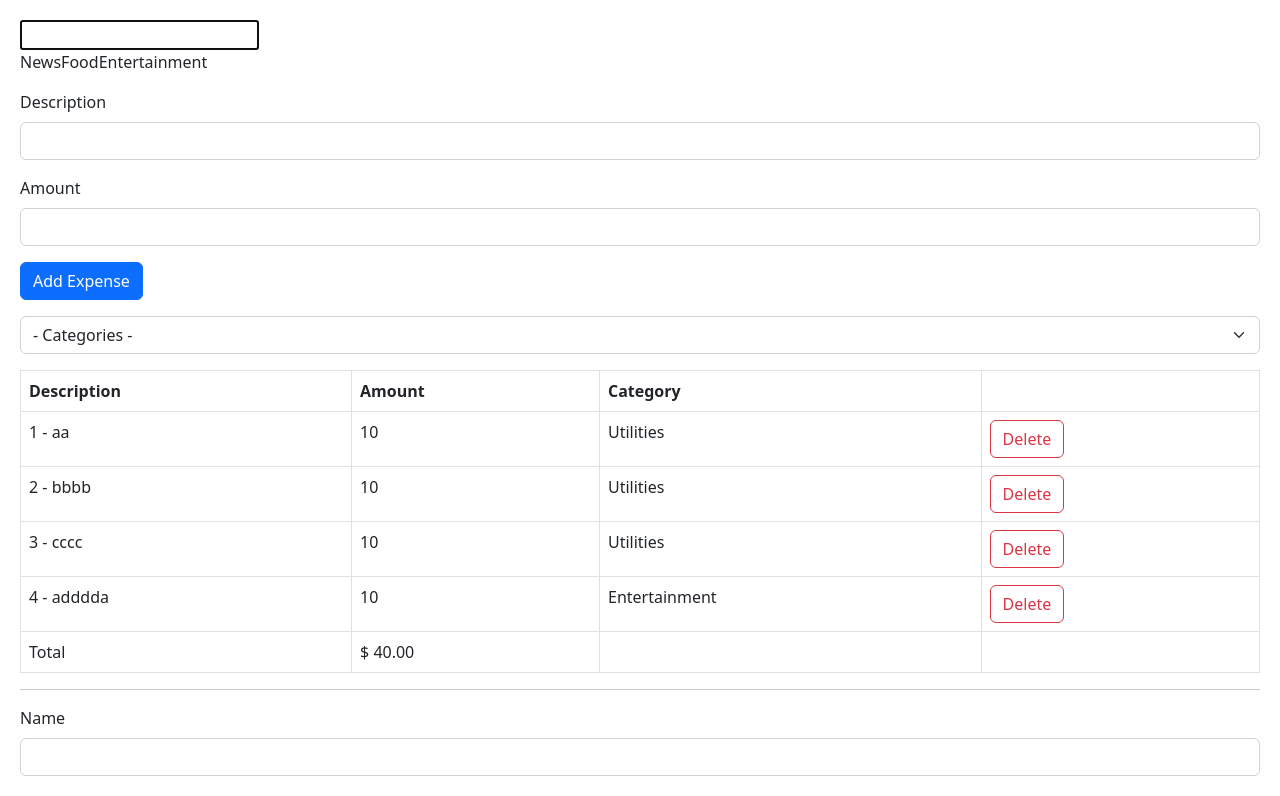
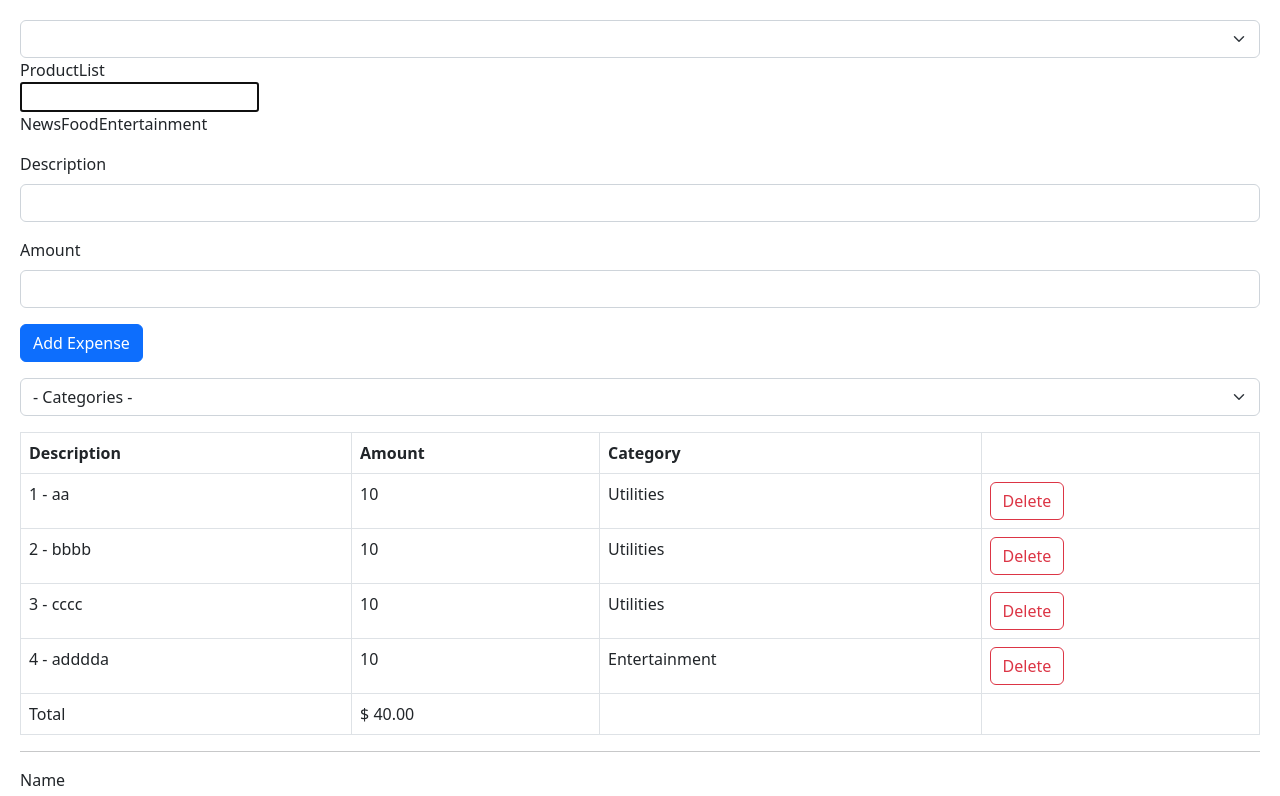
Before and after one commit to lab127/react-vite, a React (Vite) app: page / in a window 1280 px wide. Shown: the top 796 px of the page. Built offline with nearby package versions, Linux system fonts and the light colour scheme; the HTML template or start-up script is replaced by a standard one.

Commit message:
p1.7.3 effect dependencies

```diff
--- a/src/App.tsx
+++ b/src/App.tsx
@@ -15,6 +15,7 @@
 import ExpenseForm from "./expense-tracker/components/ExpenseForm";
 import ExpenseList from "./expense-tracker/components/ExpenseList";
 import ExpenseCategories from "./expense-tracker/components/ExpenseCategories";
+import ProductList from "./components/ProductList";
 
 // cara export immutable variable
 export const CategoryList = ["News", "Food", "Entertainment"] as const;
@@ -215,11 +216,26 @@
   });
 
   // p1.7.2 understanding effect hook - end
+
+  // p1.7.3 effect dependencies - start
+  const [productCategory, setProductCategory] = useState("");
+  // p1.7.3 - end
   return (
     <>
+      {/* p1.7.3 start */}
+      <select
+        onChange={(event) => setProductCategory(event.target.value)}
+        className="form-select"
+      >
+        <option value=""></option>
+        <option value="Clothing">Clothing</option>
+        <option value="Household">Household</option>
+      </select>
+      <ProductList category={productCategory} />
       <div>
         <input ref={ref} type="text" />
       </div>
+      {/* p1.7.3 end */}
       {/* p1.6.10 - Project- Expense Tracker - START */}
       <div>
         <ExpenseForm
--- /dev/null
+++ b/src/components/ProductList.tsx
@@ -0,0 +1,19 @@
+import React, { useEffect, useState } from "react";
+
+// penulisan inline interface
+const ProductList = ({ category }: { category: string }) => {
+  // init empty array, perlu di deklarasikan type dari const <string[]>
+  const [products, setProducts] = useState<string[]>([]);
+  useEffect(() => {
+    // infinite loop, karena eksekusi setelah render, jadi triger untuk render lagi dst
+    // jadi infinite loop updating state setProducts
+    // solusinya adalah beritahu untuk jalan hanya 1x pertama kali render degan menambah empty array setelah callback
+    // useEffect(callback, [])
+    console.log("Fetching products in ", category);
+    setProducts(["Clothing", "Household"]);
+    // [category] effect dependant to category
+  }, [category]);
+  return <div>ProductList</div>;
+};
+
+export default ProductList;
```
